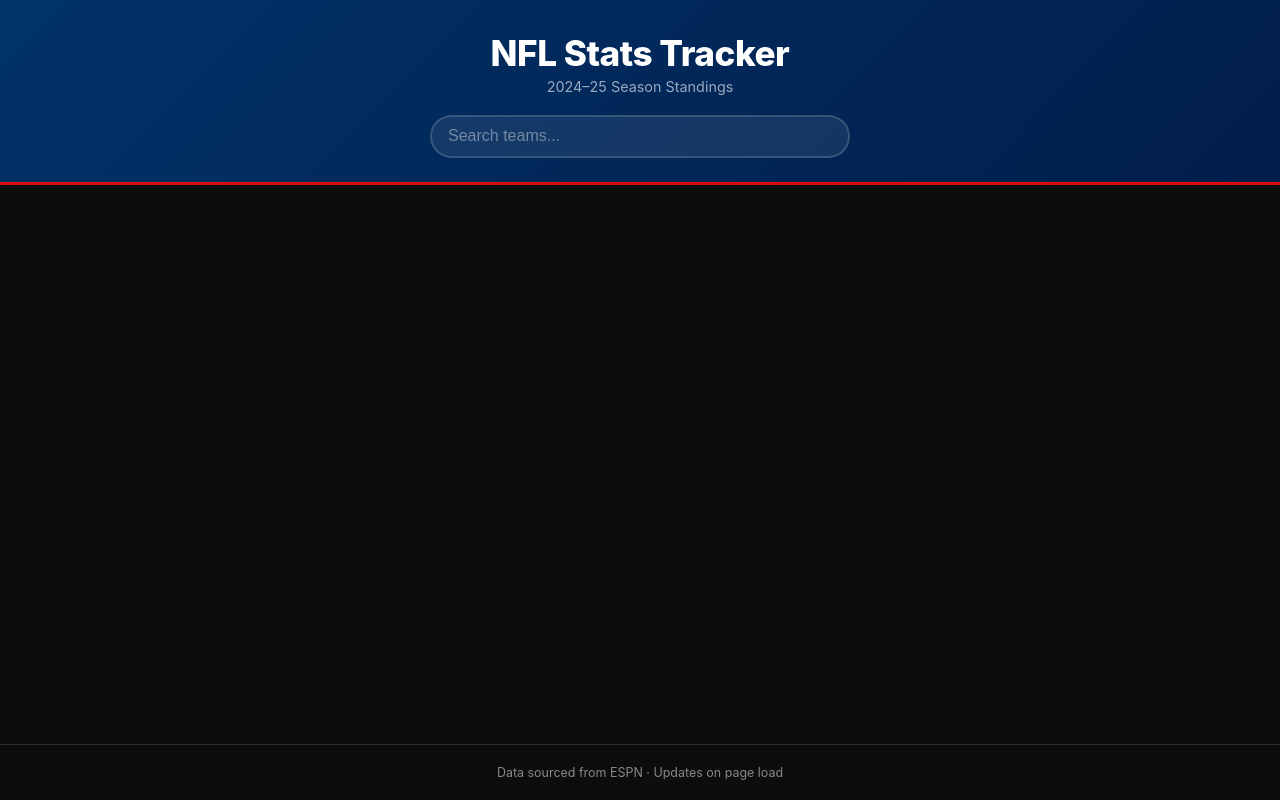
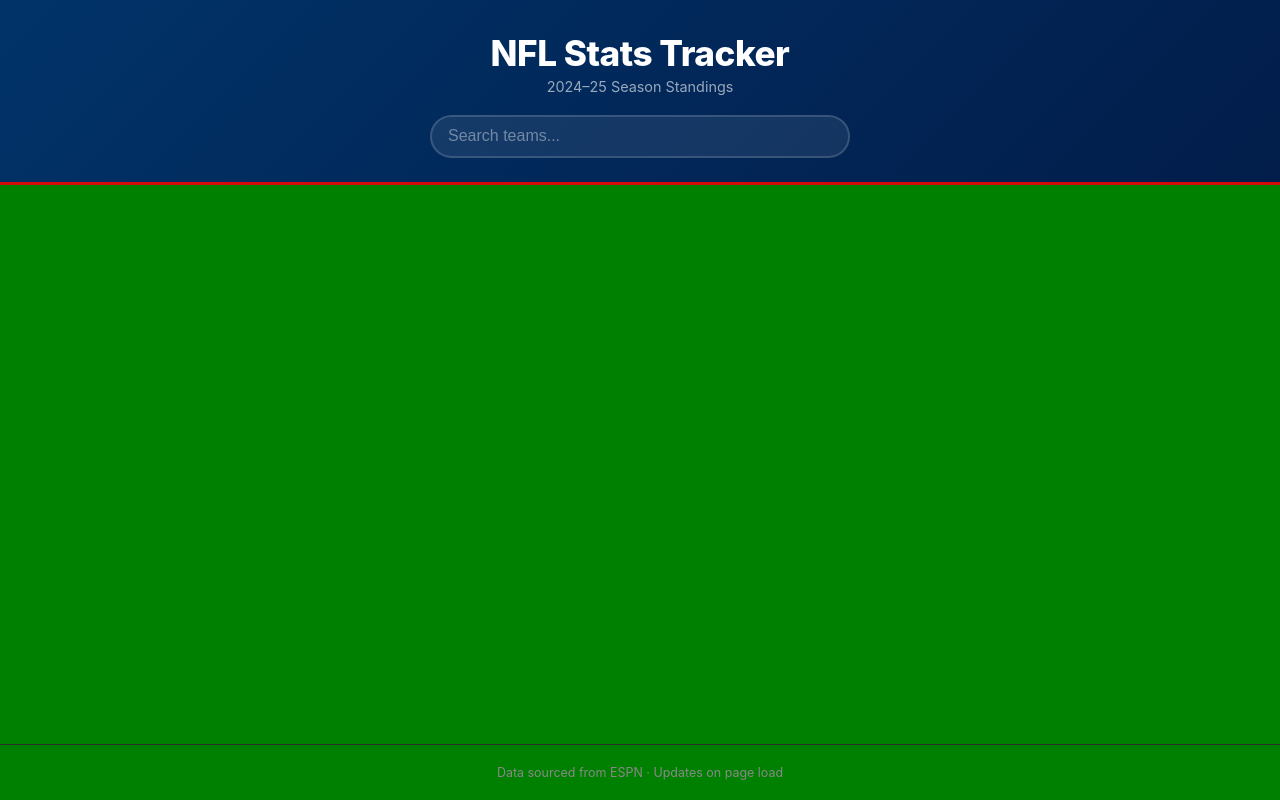
Before and after one commit to michellegcodes/nfl-stats-tracker, a FastAPI app: template templates/index.html in a window 1280 px wide. Run offline with FastAPI, Linux system fonts and the light colour scheme; the template is opened without the code that fills it, so the values that code supplies are empty.

Commit message:
Change page background to NFL green
Co-Authored-By: Claude Opus 4.6 <noreply@anthropic.com>

```diff
--- a/static/style.css
+++ b/static/style.css
@@ -6,7 +6,7 @@
 }
 
 :root {
-  --bg: #0d0d0d;
+  --bg: #008000;
   --surface: #1a1a1a;
   --surface-hover: #242424;
   --border: #2e2e2e;
```
